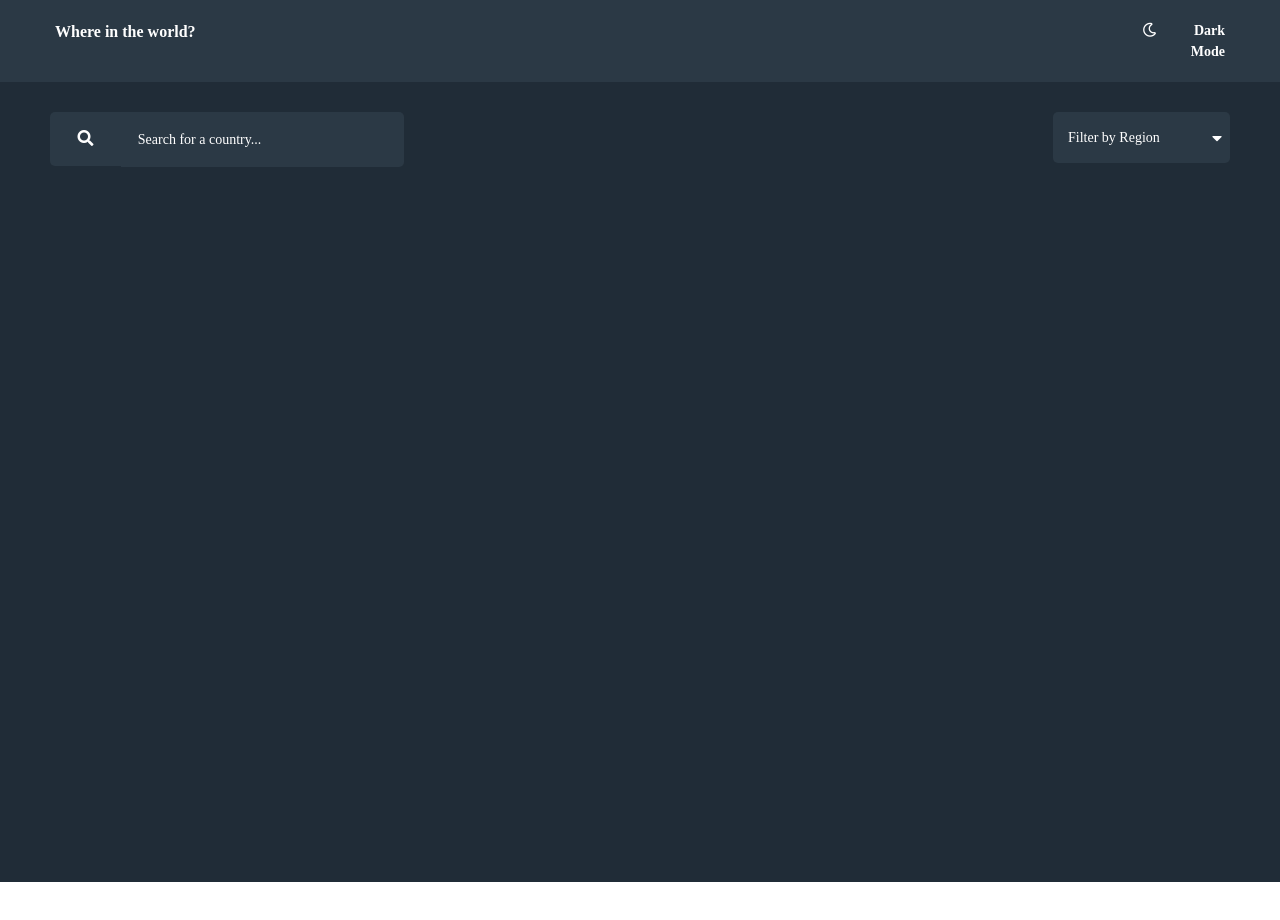
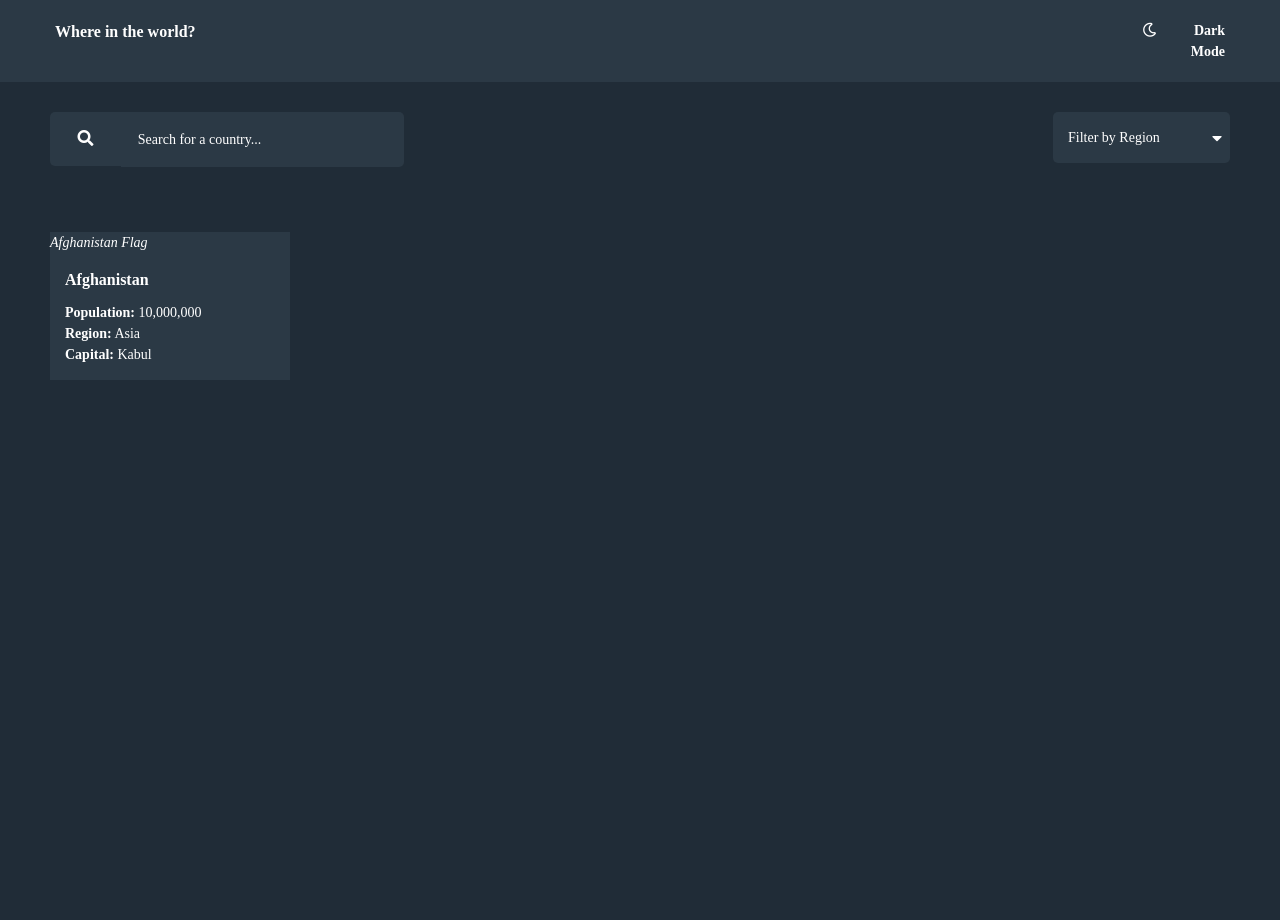
Before and after one commit to FattahSalleh/RC-Countries, a Vue app: page / in a window 1280 px wide. Shown: the top 920 px of the page. Before the commit the page ends 882 px from the top, so only its background shows below. Built offline with nearby package versions, Linux system fonts and the light colour scheme; a web font is replaced by a local one.

Commit message:
Added template for home country box before fetch

```diff
--- a/public/index.html
+++ b/public/index.html
@@ -14,11 +14,12 @@
     <title>Where in the world?</title>
   </head>
   <body>
-    <script src="app.js"></script>
     <noscript>
       <strong>We're sorry but <%= htmlWebpackPlugin.options.title %> doesn't work properly without JavaScript enabled. Please enable it to continue.</strong>
     </noscript>
     <div id="app"></div>
     <!-- built files will be auto injected -->
+    <script src="app.js"></script>
+
   </body>
 </html>
--- a/src/App.vue
+++ b/src/App.vue
@@ -35,6 +35,39 @@
       </div>
 
     </main>
+
+    <div class="main-content">
+      <div class="home-country-box">
+        <div class="home-country-flag">
+          <i>Afghanistan Flag</i>
+        </div>
+
+        <div class="home-country-details">
+          <div class="home-country-name" style="font-weight:800; font-size: 16px; margin: 0 0 10px 0;">
+          Afghanistan
+        </div>
+
+        <div class="home-country-title">Population:</div>
+          <div class="home-country-population">
+            10,000,000
+            <br/>
+          </div>
+
+        <div class="home-country-title">Region:</div>
+          <div class="home-country-region">
+            Asia
+            <br/>
+          </div>
+
+        <div class="home-country-title">Capital:</div>
+          <div class="home-country-capital">
+            Kabul
+            <br/>
+          </div>
+        </div>
+
+      </div>
+    </div>
 
   </div>
 </template>
@@ -75,11 +108,44 @@ export default {
   }
 
   main {
-    min-height: 100vh;
+    min-height: 15vh;
     max-width: 1440px;
     padding: 30px 50px;
     overflow-wrap: break-word;
     transition: 0.4s;
+  }
+
+  .main-content {
+    min-height: 95vh;
+    max-width: 1440px;
+    padding: 30px 50px;
+    overflow-wrap: break-word;
+    transition: 0.4s;
+
+    color: hsl(0, 0%, 100%);
+    font-size: 14px;
+  }
+
+  .home-country-box {
+    max-width: 240px;
+    height: auto;
+    background-color: hsl(209, 23%, 22%);
+  }
+
+  .home-country-flag {
+    padding: 0;
+  }
+
+  .home-country-details {
+    padding: 15px;
+  }
+
+  .home-country-title, .home-country-population, .home-country-region, .home-country-capital {
+    display: inline;
+  }
+
+  .home-country-title{
+    font-weight:600;
   }
 
   .search-box {
```
Also changed, not shown: src/app.js (deleted).
